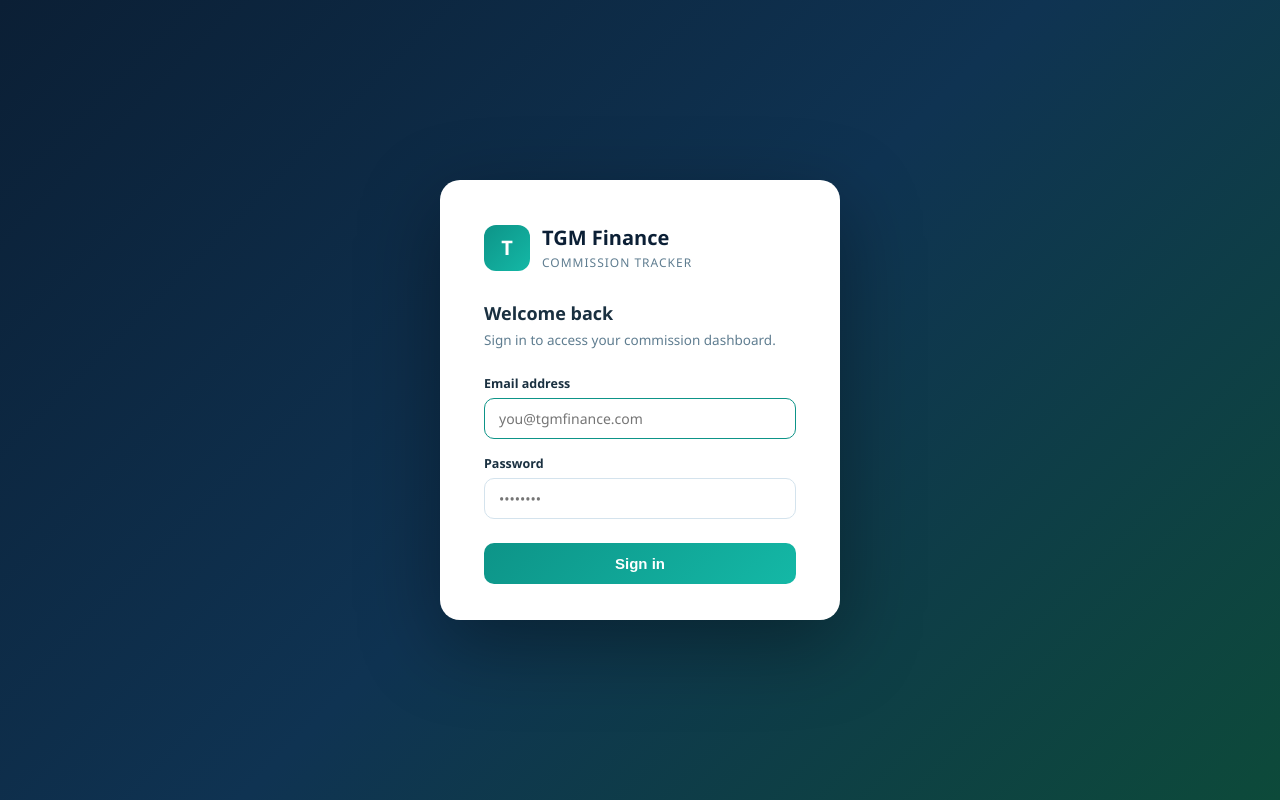
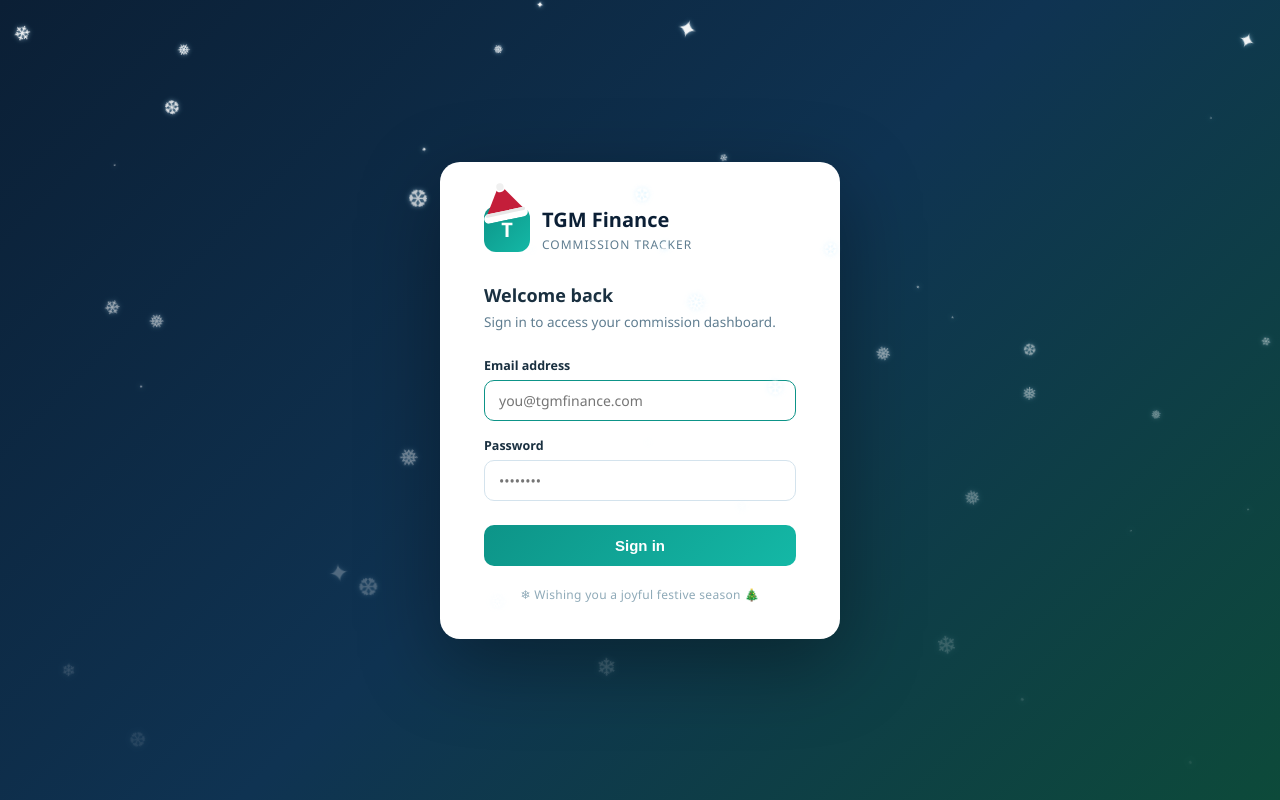
Before and after one commit to TGMED/finance, a Flask app: page /login in a window 1280 px wide. Run offline with Flask 3, Linux system fonts and the light colour scheme.

Commit message:
Add festive Christmas hat and snowflakes to login page
Co-Authored-By: Claude Sonnet 4.6 <noreply@anthropic.com>

```diff
--- a/templates/login.html
+++ b/templates/login.html
@@ -52,12 +52,72 @@
       border-radius: 9px; padding: 10px 14px;
       font-size: 13.5px; margin-bottom: 16px;
     }
+    /* ── Festive snowflakes ── */
+    .snowflake {
+      position: fixed;
+      top: -24px;
+      color: #fff;
+      pointer-events: none;
+      user-select: none;
+      z-index: 10;
+      animation: snowFall linear infinite;
+      text-shadow: 0 0 4px rgba(180,230,255,.7);
+    }
+    @keyframes snowFall {
+      0%   { transform: translateY(0)    translateX(0)    rotate(0deg);   opacity: 1; }
+      20%  { transform: translateY(20vh) translateX(14px) rotate(72deg);  }
+      40%  { transform: translateY(40vh) translateX(-10px) rotate(144deg); }
+      60%  { transform: translateY(60vh) translateX(16px) rotate(216deg); }
+      80%  { transform: translateY(80vh) translateX(-8px) rotate(288deg); }
+      100% { transform: translateY(108vh) translateX(4px) rotate(360deg); opacity: 0; }
+    }
+    /* ── Christmas hat on badge ── */
+    .login-badge-wrap {
+      position: relative;
+      display: inline-flex;
+      flex-shrink: 0;
+    }
+    .xmas-hat {
+      position: absolute;
+      top: -24px;
+      left: 0px;
+      width: 46px;
+      height: 38px;
+      pointer-events: none;
+      transform: rotate(-12deg);
+      transform-origin: bottom center;
+      z-index: 2;
+    }
+    /* ── Festive footer note ── */
+    .festive-note {
+      text-align: center;
+      font-size: 12px;
+      color: #8faab8;
+      margin-top: 20px;
+      letter-spacing: .3px;
+    }
+    .festive-note span { color: #e8514a; }
   </style>
 </head>
 <body>
+  <!-- Snowflakes injected by JS -->
   <div class="login-card">
     <div class="login-logo">
-      <div class="login-badge">T</div>
+      <div class="login-badge-wrap">
+        <!-- Santa hat SVG -->
+        <svg class="xmas-hat" viewBox="0 0 42 36" fill="none" xmlns="http://www.w3.org/2000/svg">
+          <!-- red cone -->
+          <polygon points="21,1 40,30 2,30" fill="#C41E3A"/>
+          <!-- white brim -->
+          <rect x="0" y="27" width="42" height="9" rx="4.5" fill="#ffffff"/>
+          <!-- hat band stripe -->
+          <rect x="2" y="27" width="38" height="3" rx="1.5" fill="#e8e8e8"/>
+          <!-- pompom -->
+          <circle cx="21" cy="4" r="5" fill="#ffffff"/>
+          <circle cx="21" cy="4" r="3.5" fill="#f0f0f0"/>
+        </svg>
+        <div class="login-badge">T</div>
+      </div>
       <div class="login-brand">
         <strong>TGM Finance</strong>
         <span>Commission Tracker</span>
@@ -81,6 +141,26 @@
       </div>
       <button type="submit" class="login-btn">Sign in</button>
     </form>
+    <div class="festive-note">❄ Wishing you a joyful festive season <span>🎄</span></div>
   </div>
+
+  <script>
+    (function () {
+      var chars = ['❄', '❅', '❆', '✦', '·'];
+      var count = 48;
+      for (var i = 0; i < count; i++) {
+        var el = document.createElement('span');
+        el.className = 'snowflake';
+        el.textContent = chars[Math.floor(Math.random() * chars.length)];
+        var size = 8 + Math.random() * 18;
+        el.style.left = (Math.random() * 100) + 'vw';
+        el.style.fontSize = size + 'px';
+        el.style.opacity = (0.3 + Math.random() * 0.65).toFixed(2);
+        el.style.animationDuration = (5 + Math.random() * 9) + 's';
+        el.style.animationDelay = (-Math.random() * 14) + 's';
+        document.body.appendChild(el);
+      }
+    })();
+  </script>
 </body>
 </html>
```
